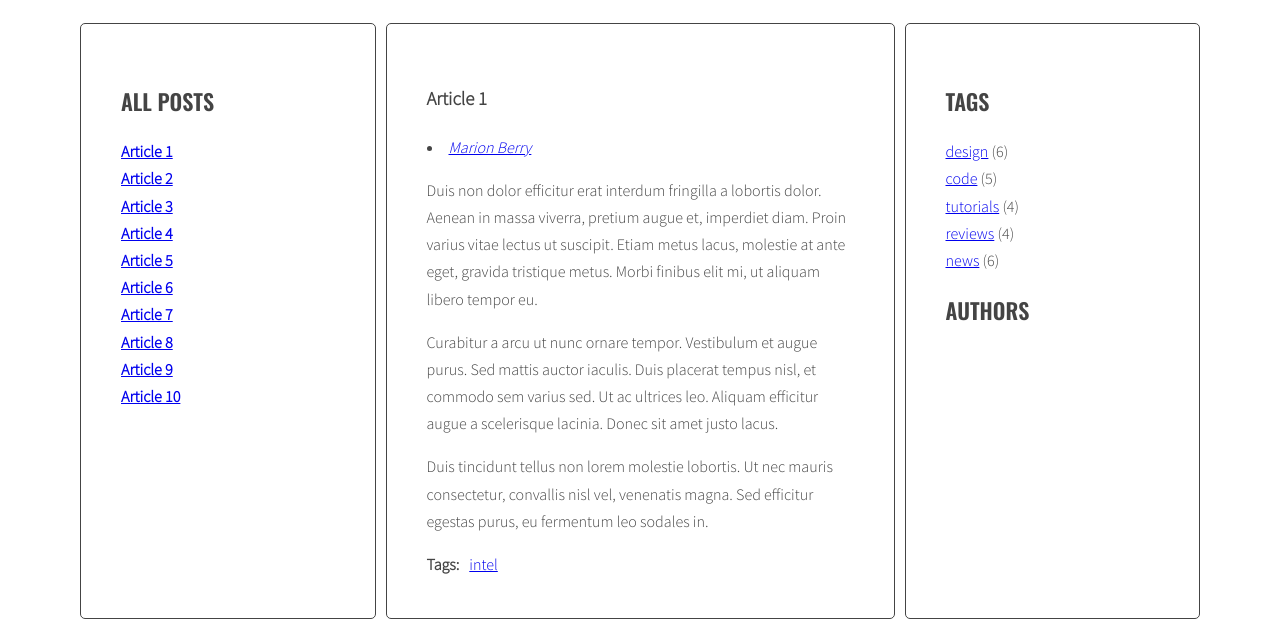
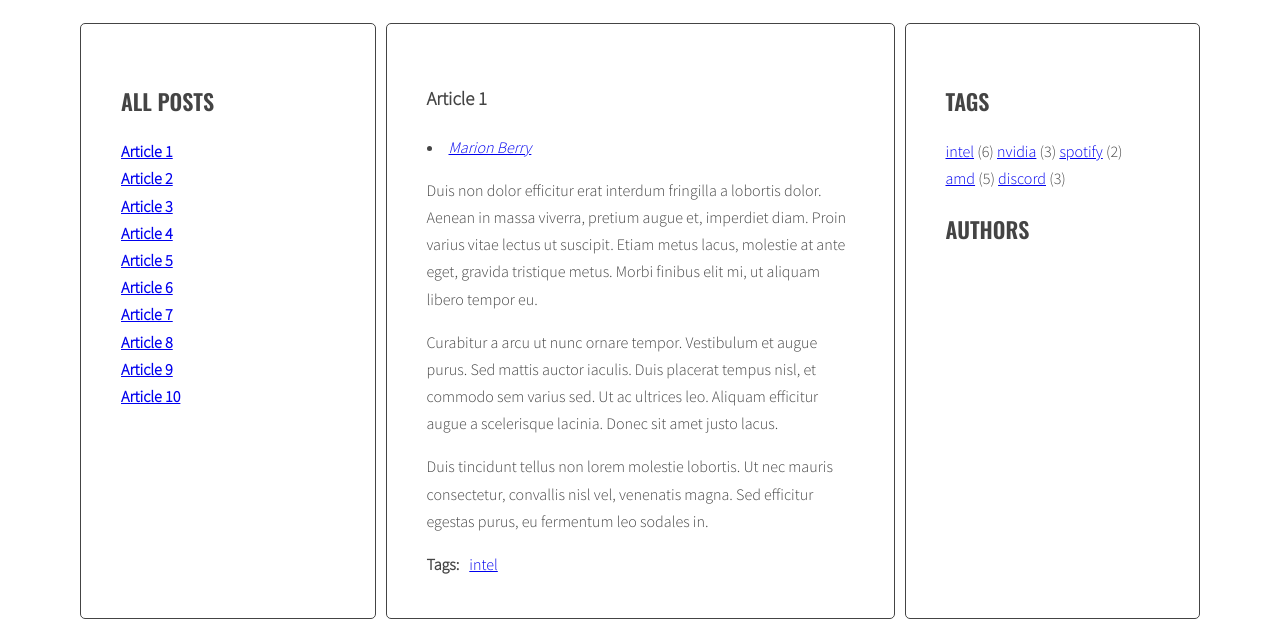
Before and after one commit to MiyuNoemi/javascript-blog, a website: page index.html in a window 1280 px wide. Shown: the part 220-847 px from the top of the page. Drawn offline with nearby package versions, Linux system fonts and the light colour scheme.

Commit message:
tags param and tags calcula

```diff
--- a/index.html
+++ b/index.html
@@ -230,11 +230,11 @@
       <aside class="sidebar">
         <h2 class="section-title">Tags</h2>
         <ul class="list tags">
-          <li><a href="#">design</a> <span>(6)</span></li>
+          <!-- <li><a href="#">design</a> <span>(6)</span></li>
           <li><a href="#">code</a> <span>(5)</span></li>
           <li><a href="#">tutorials</a> <span>(4)</span></li>
           <li><a href="#">reviews</a> <span>(4)</span></li>
-          <li><a href="#">news</a> <span>(6)</span></li>
+          <li><a href="#">news</a> <span>(6)</span></li> -->
         </ul>
         <h2 class="section-title">Authors</h2>
         <ul class="list authors">
--- a/js/script.js
+++ b/js/script.js
@@ -43,9 +43,37 @@ function generateTitleLinks(customSelector = '') {
 }
 generateTitleLinks();
 
+function calculateTagsParams(tags) {
+  const params = {
+    min: 99,
+    max: 0
+  };
+  for (let tag in tags) {
+    // console.log(tag + ' is used ' + tags[tag] + ' times');
+
+    if (tags[tag] > params.max) {
+      params.max = tags[tag];
+    }
+    if (tags[tag] < params.min) {
+      params.min = tags[tag];
+    }
+  }
+  return params;
+}
+
+const cloudClassCount = 5;
+const cloudClassPrefix = 'tag-size-';
+
+function calculateTagClass(count, params) {
+  const classNumber = Math.floor(((count - params.min) / (params.max - params.min)) * (cloudClassCount - 1) + 1);
+  return cloudClassPrefix + classNumber;
+}
+
 const articleTagsSelector = ('.post-tags .list');
 
 function generateTags() {
+  /* [NEW] create a new variable allTags with an empty array */
+  let allTags = {};
   /* [DONE] find all articles */
   const articles = document.querySelectorAll('.post');
   /* [DONE] START LOOP: for every article: */
@@ -66,14 +94,41 @@ function generateTags() {
       const linkHTML = `<li><a href="#tag-${tag}">${tag}</a></li>`;
       /* add generated code to html variable */
       html = html + linkHTML;
-      /* END LOOP: for each tag */
+      /* [NEW] check if this link is NOT already in allTags */
+      if (!allTags[tag]) {
+        /* [NEW] add tag to allTags object */
+        allTags[tag] = 1;
+      } else {
+        allTags[tag]++;
+      }
+      /* insert HTML of all the links into the tags wrapper */
+      tagsWrapper.innerHTML = html;
+      /* END LOOP: for every article: */
     }
-    /* insert HTML of all the links into the tags wrapper */
-    tagsWrapper.innerHTML = html;
-    /* END LOOP: for every article: */
+    /* [NEW] find list of tags in right column */
+    const tagList = document.querySelector('.tags');
+
+    const tagsParams = calculateTagsParams(allTags);
+    // console.log('tagsParams:', tagsParams);
+
+    /* [NEW] create variable for all links HTML code */
+    let allTagsHTML = '';
+
+    /* [NEW] START LOOP: for each tag in allTags: */
+    for (let tag in allTags) {
+      const tagLinkHTML = '<a href="#tag-' + tag + '" class="' + calculateTagClass(allTags[tag], tagsParams) + '">' + tag + '</a>&nbsp;(' + allTags[tag] + ') ';
+      // console.log('tagLinkHTML:', tagLinkHTML);
+      // console.log(allTags[tag]);
+      /* [NEW] generate code of a link and add it to allTagsHTML */
+      // allTagsHTML += tag + ' (' + allTags[tag] + ') ';
+      allTagsHTML += tagLinkHTML;
+    }
+    /* [NEW] END LOOP: for each tag in allTags: */
+
+    /*[NEW] add HTML from allTagsHTML to tagList */
+    tagList.innerHTML = allTagsHTML;
   }
 }
-
 generateTags();
 
 function tagClickHandler(event) {
@@ -192,5 +247,4 @@ function addClickListenersToAuthors() {
     /* END LOOP: for each link */
   }
 }
-
 addClickListenersToAuthors();
```
Also changed, not shown: sass/style.scss (+39 -5 lines).
